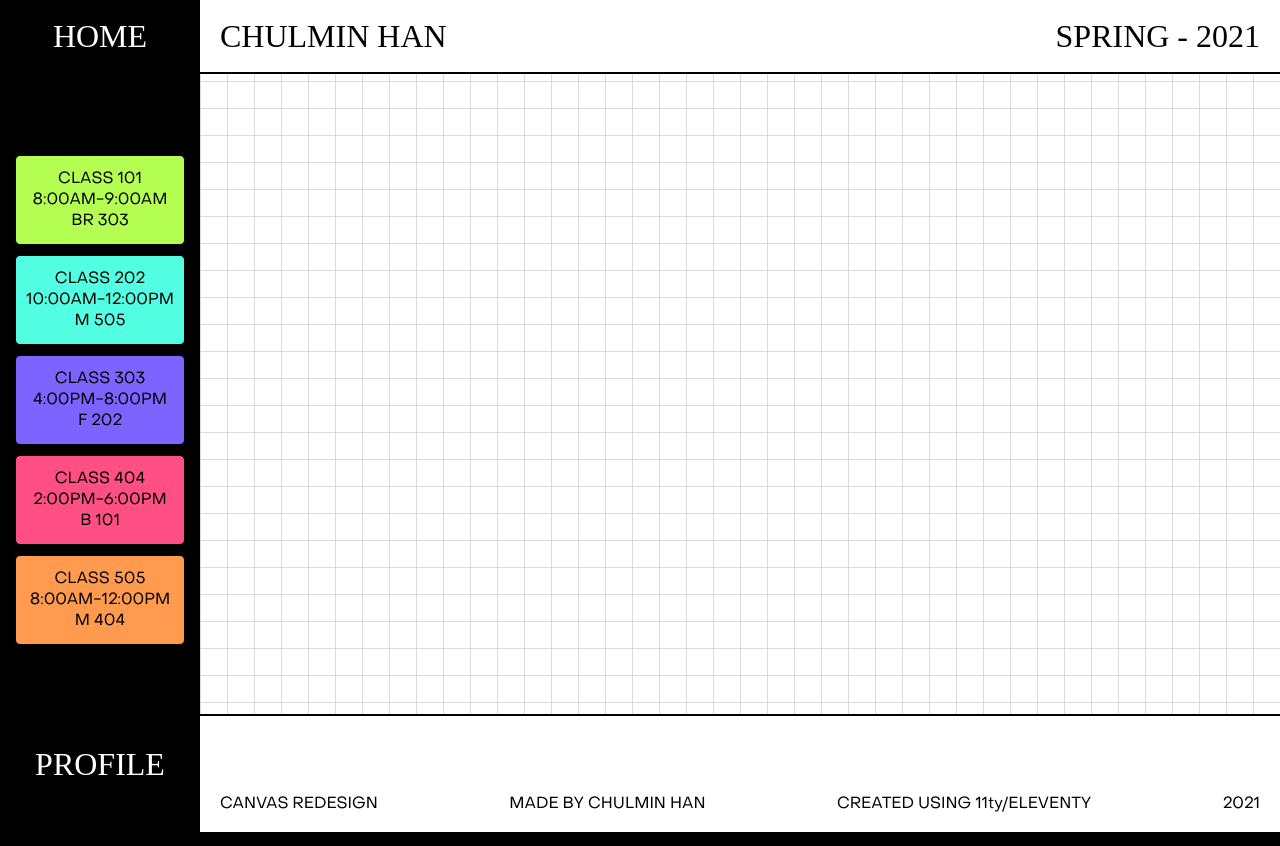
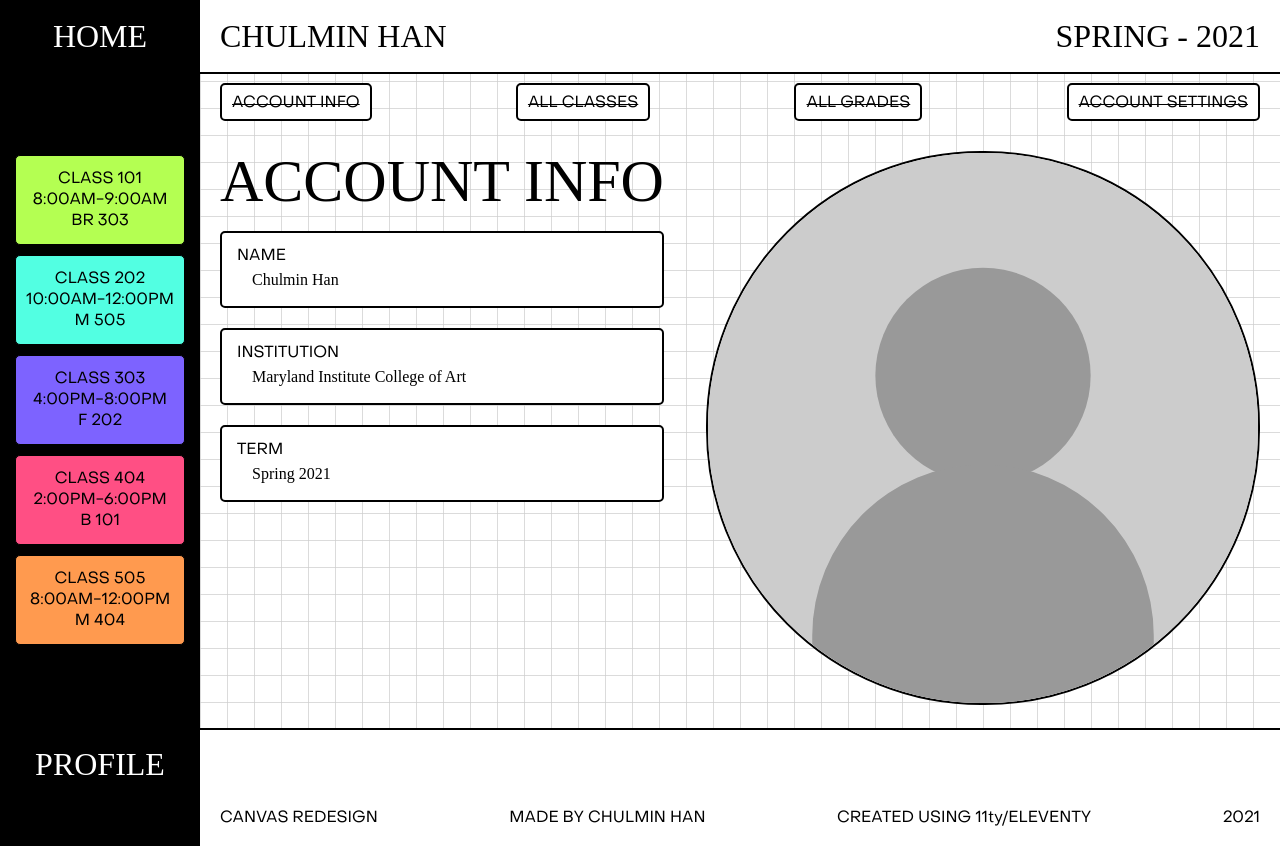
Before and after one commit to chwmn/Canvas_Redesign, an Eleventy site: page src/profile.html in a window 1280 px wide. Built offline with nearby package versions, Linux system fonts and the light colour scheme; Eleventy itself is replaced by a stand-in of ours; files that its build step writes are made by us from their sources; files whose address does not match are found by name; a web font is replaced by a local one.

Commit message:
working on profile

```diff
--- /dev/null
+++ b/src/_includes/profile_nav.html
@@ -0,0 +1,8 @@
+<nav class="contentNav crossed">
+  <ul>
+    <li><a href="">ACCOUNT INFO</a></li>
+    <li><a href="">ALL CLASSES</a></li>
+    <li><a href="">ALL GRADES</a></li>
+    <li><a href="">ACCOUNT SETTINGS</a></li>
+  </ul>
+</nav>
--- a/src/profile.html
+++ b/src/profile.html
@@ -4,3 +4,35 @@ name: CHULMIN HAN
 semester: SPRING
 year: 2021
 ---
+
+{% include profile_nav.html %}
+<section class="profile">
+  <section>
+    <div class="pageHead">
+      <h1>ACCOUNT INFO</h1>
+    </div>
+    <ul>
+      <li class="pageItem">
+        <div>
+          <h4>NAME</h4>
+          <p>Chulmin Han</p>
+        </div>
+      </li>
+      <li class="pageItem">
+        <div>
+          <h4>INSTITUTION</h4>
+          <p>Maryland Institute College of Art</p>
+        </div>
+      </li>
+      <li class="pageItem">
+        <div>
+          <h4>TERM</h4>
+          <p>Spring 2021</p>
+        </div>
+      </li>
+    </ul>
+  </section>
+  <div class="proPic">
+    <img src="/assets/svg/PPPlaceholder.svg" alt="" />
+  </div>
+</section>
--- a/src/sass/partials/content.scss
+++ b/src/sass/partials/content.scss
@@ -16,44 +16,6 @@
       font-size: 32px;
       font-weight: 500;
       margin: 20px;
-    }
-  }
-
-  nav {
-    ul {
-      display: flex;
-      justify-content: space-between;
-      margin: 10px;
-    }
-
-    li {
-      margin: 10px;
-    }
-
-    a {
-      color: var(--content-text-color);
-      text-decoration: none;
-      background-color: var(--content-bg-color);
-      border: 2px solid var(--content-text-color);
-      border-radius: 5px;
-      font-family: var(--body-font);
-      font-size: 16px;
-      font-weight: 500;
-      padding: 10px 10px 8px 10px;
-    }
-
-    a:hover {
-      border: 2px solid var(--hover-color);
-      color: var(--hover-color);
-    }
-
-    [aria-current] {
-      background-color: var(--content-text-color);
-      border: 2px solid var(--content-text-color);
-
-      a {
-        color: var(--content-bg-color);
-      }
     }
   }
 }
@@ -89,11 +51,11 @@
   .grade {
     align-self: center;
     font-size: 24px;
-    font-weight: 700;
+    font-weight: 400;
   }
 
   h4 {
-    font-weight: 700;
+    font-weight: 400;
     margin: 5px;
   }
 
@@ -101,6 +63,7 @@
     line-height: 22px;
     margin: 5px 5px 5px 20px;
     overflow: hidden;
+    font-weight: 200;
   }
 }
 
--- /dev/null
+++ b/src/sass/partials/contentNav.scss
@@ -0,0 +1,37 @@
+.contentNav {
+  ul {
+    display: flex;
+    justify-content: space-between;
+    margin: 10px;
+  }
+
+  li {
+    margin: 10px;
+  }
+
+  a {
+    color: var(--content-text-color);
+    text-decoration: none;
+    background-color: var(--content-bg-color);
+    border: 2px solid var(--content-text-color);
+    border-radius: 5px;
+    font-family: var(--body-font);
+    font-size: 16px;
+    font-weight: 500;
+    padding: 10px 10px 8px 10px;
+  }
+
+  a:hover {
+    border: 2px solid var(--hover-color);
+    color: var(--hover-color);
+  }
+
+  [aria-current] {
+    background-color: var(--content-text-color);
+    border: 2px solid var(--content-text-color);
+
+    a {
+      color: var(--content-bg-color);
+    }
+  }
+}
--- a/src/sass/partials/homeContent.scss
+++ b/src/sass/partials/homeContent.scss
@@ -57,7 +57,7 @@
     border-bottom: 2px dotted var(--content-text-color);
     font-family: var(--header-font);
     font-size: 32px;
-    font-weight: 700;
+    font-weight: 400;
     margin: 10px;
     padding: 10px;
   }
@@ -70,7 +70,7 @@
   }
 
   h4 {
-    font-weight: 700;
+    font-weight: 400;
     font-size: 16px;
     margin: 5px;
   }
@@ -80,5 +80,6 @@
     line-height: 22px;
     margin: 5px 5px 5px 20px;
     overflow: hidden;
+    font-weight: 200;
   }
 }
--- a/src/sass/partials/profile.scss
+++ b/src/sass/partials/profile.scss
@@ -0,0 +1,21 @@
+.profile {
+  display: flex;
+  justify-content: space-between;
+
+  .proPic {
+    margin: 20px;
+    object-fit: cover;
+
+    img {
+      width: 550px;
+      height: 550px;
+      border-radius: 275px;
+      border: 2px solid var(--content-text-color);
+      object-fit: cover;
+    }
+  }
+}
+
+.crossed {
+  text-decoration: solid line-through var(--content-text-color) 1px;
+}
--- a/src/sass/styles.scss
+++ b/src/sass/styles.scss
@@ -1,3 +1,4 @@
 @import "partials/reset", "partials/base", "partials/fonts.scss",
   "partials/footer.scss", "partials/content.scss", "partials/homeContent.scss",
-  "partials/mainNav.scss", "partials/variables.scss", "partials/404.scss";
+  "partials/mainNav.scss", "partials/variables.scss", "partials/404.scss",
+  "partials/profile.scss", "partials/contentNav.scss";
```
Also changed, not shown: src/_includes/class_nav.html (+1 -10 lines), src/assets/svg/PPPlaceholder.svg (added), src/css/styles.css, 1 other file.
